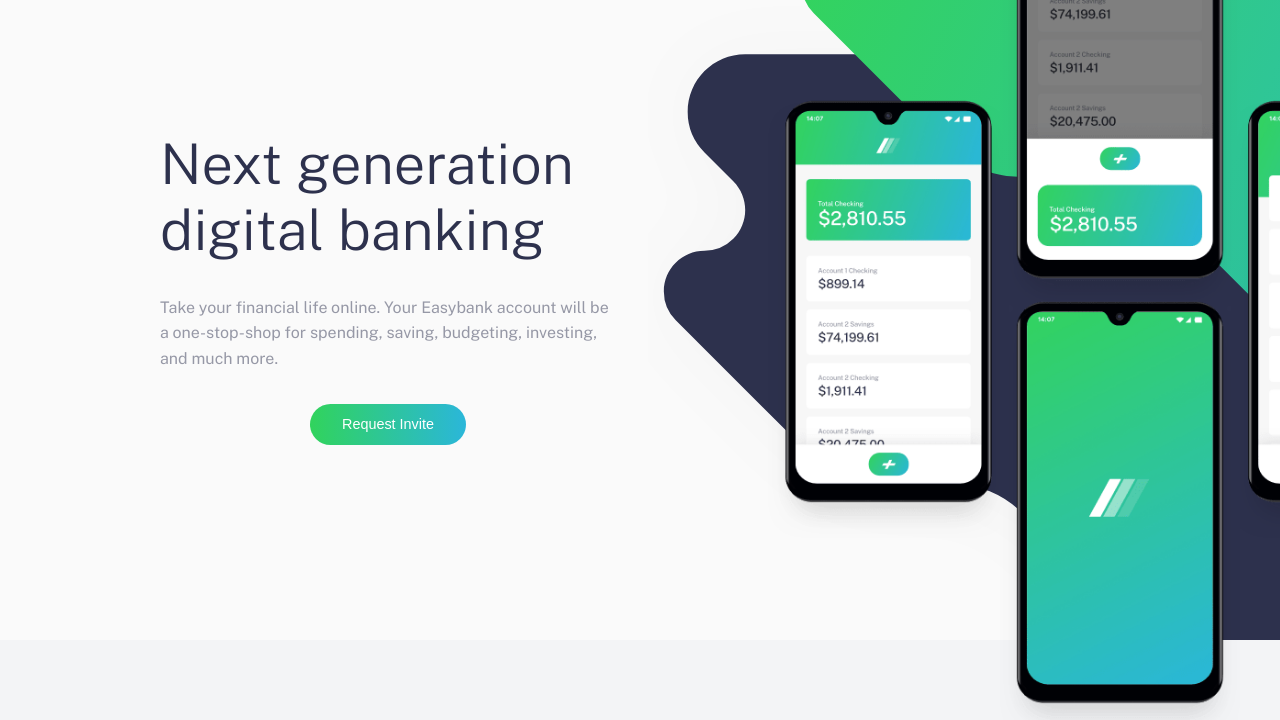
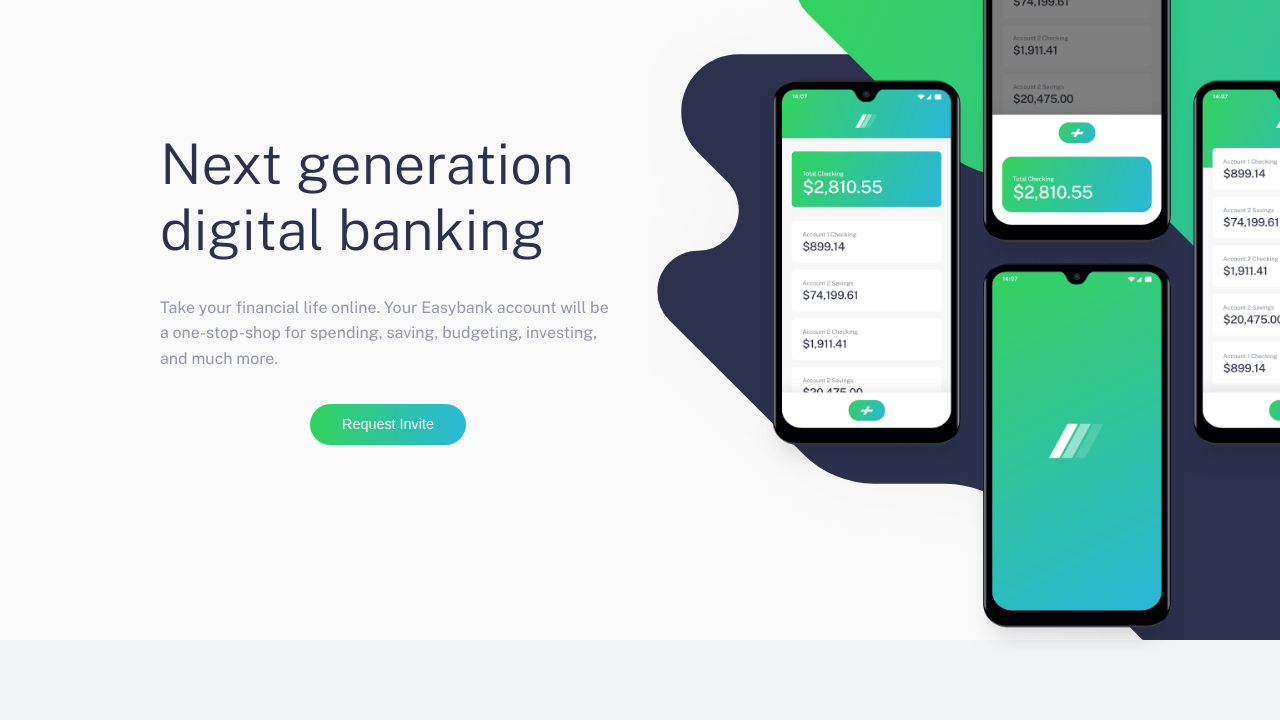
Before and after one commit to Matt1208Dev/easybank-landing-page, a plain HTML site: page index.html in a window 1280 px wide. Shown: the part 80-800 px from the top of the page. Drawn offline with nearby package versions, Linux system fonts and the light colour scheme.

Commit message:
modification largeur image header

```diff
--- a/style.css
+++ b/style.css
@@ -613,7 +613,7 @@ svg:hover .social-link-color {
     }
 
     .header-img {
-        max-width: 55vw;
+        max-width: 50vw;
     }
 
     .header-img img {
```
